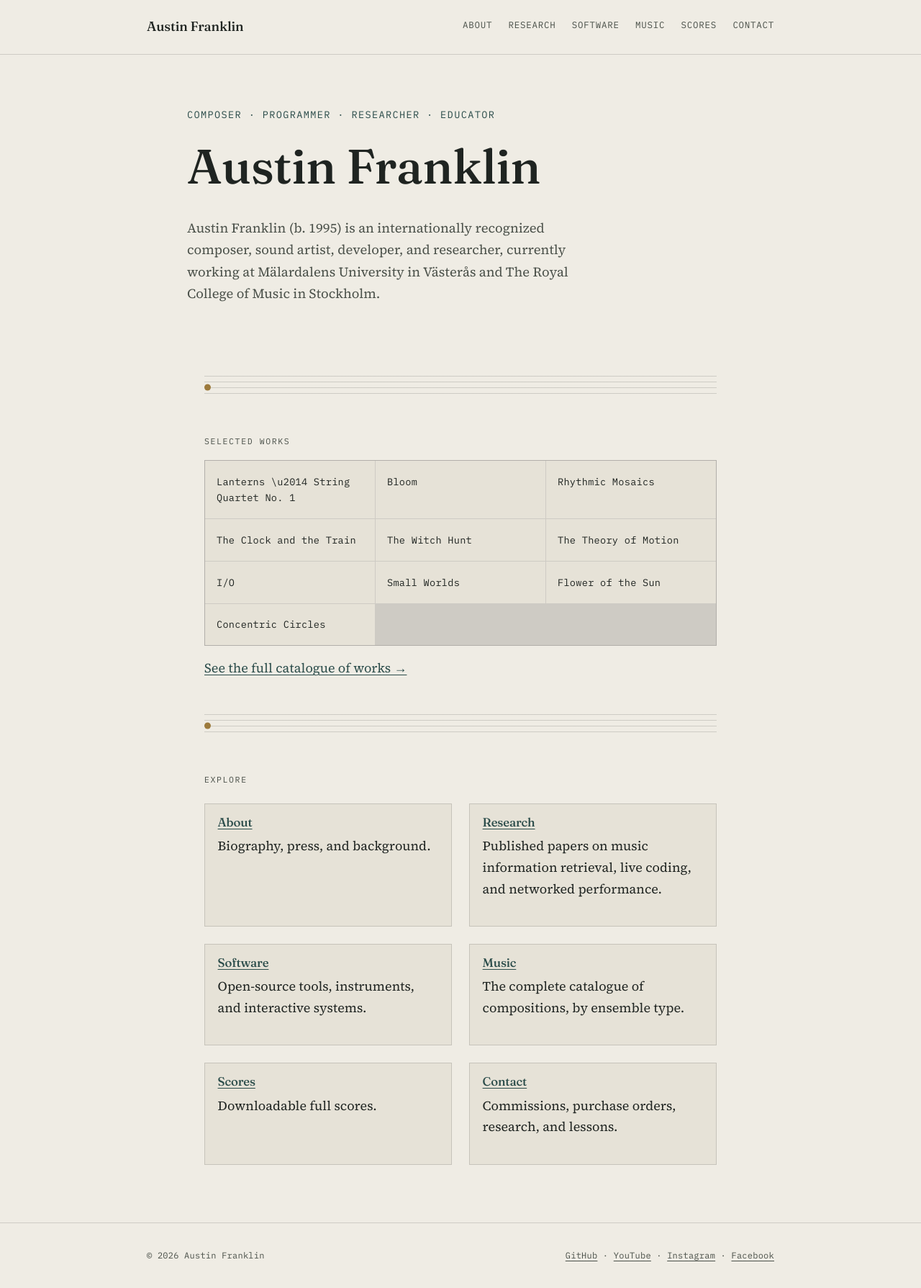
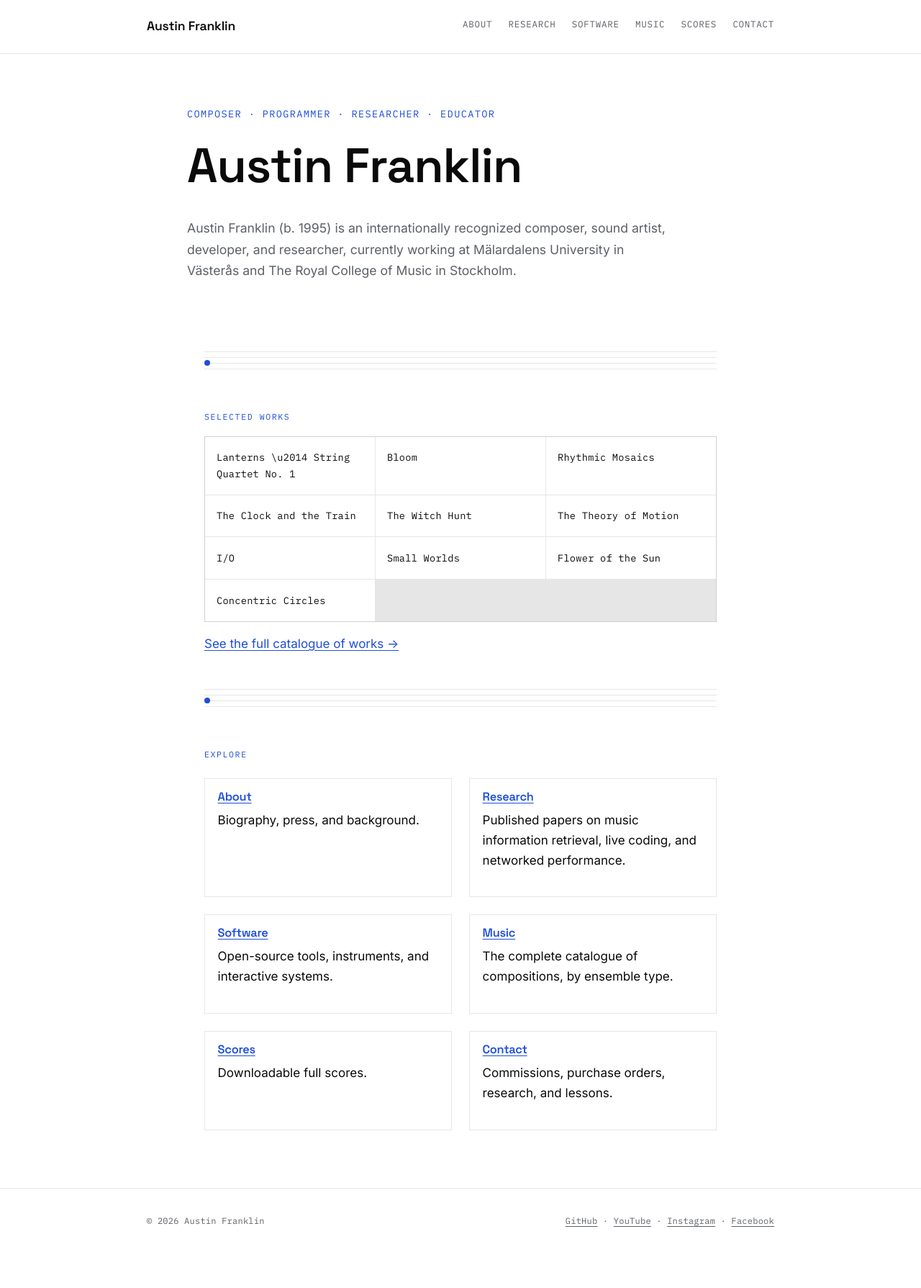
Before and after one commit to austinfranklin/austinfranklinmusic-site, a Jekyll site: the page built from index.html, in a window 1280 px wide. Shown: the whole page at 72% size. Built offline with Jekyll 4.4.1, drawn with Linux system fonts in a browser that asks for light colours; after the commit the page ends 1741 px from its top, so only the background shows below that.

Commit message:
update css

```diff
--- a/assets/css/style.css
+++ b/assets/css/style.css
@@ -1,18 +1,19 @@
 /* -----------------------------------------------------------
-   Austin Franklin \u2014 manuscript / engraved-plate design system
+   Austin Franklin \u2014 sleek black / white / blue design system
    ----------------------------------------------------------- */
 
-@import url('https://fonts.googleapis.com/css2?family=Fraunces:opsz,wght@9..144,300;9..144,400;9..144,500;9..144,600&family=Source+Serif+4:ital,wght@0,400;0,500;0,600;1,400&family=IBM+Plex+Mono:wght@400;500&display=swap');
+@import url('https://fonts.googleapis.com/css2?family=Space+Grotesk:wght@400;500;600;700&family=Inter:ital,wght@0,400;0,500;0,600;1,400&family=IBM+Plex+Mono:wght@400;500&display=swap');
 
 :root {
-  --paper: #efece4;
-  --paper-raised: #e6e2d7;
-  --ink: #1f2421;
-  --ink-soft: #4a5049;
-  --accent: #9c7a3c;      /* brass / gold-leaf */
-  --accent-teal: #2b4c4a; /* engraved ink-teal */
-  --line: rgba(31, 36, 33, 0.16);
-  --line-strong: rgba(31, 36, 33, 0.32);
+  --paper: #ffffff;
+  --paper-raised: #f5f6f7;
+  --ink: #0a0a0a;
+  --ink-soft: #5c6066;
+  --accent: #1d4ed8;       /* primary blue */
+  --accent-teal: #1d4ed8;  /* alias kept for backwards compatibility across pages */
+  --accent-soft: #3b6bf0;  /* hover / lighter blue */
+  --line: rgba(10, 10, 10, 0.10);
+  --line-strong: rgba(10, 10, 10, 0.26);
   --max: 760px;
   --max-wide: 920px;
 }
@@ -25,29 +26,30 @@ body {
   margin: 0;
   background: var(--paper);
   color: var(--ink);
-  font-family: "Source Serif 4", Georgia, serif;
-  font-size: 18px;
+  font-family: "Inter", -apple-system, BlinkMacSystemFont, "Segoe UI", sans-serif;
+  font-size: 17px;
   line-height: 1.65;
   -webkit-font-smoothing: antialiased;
 }
 
-::selection { background: var(--accent-teal); color: var(--paper); }
+::selection { background: var(--accent); color: var(--paper); }
 
 a {
-  color: var(--accent-teal);
+  color: var(--accent);
   text-decoration-thickness: 1px;
   text-underline-offset: 3px;
 }
-a:hover { color: var(--accent); }
+a:hover { color: var(--accent-soft); }
 
 img { max-width: 100%; display: block; }
 
 h1, h2, h3, h4 {
-  font-family: "Fraunces", Georgia, serif;
-  font-weight: 500;
-  line-height: 1.12;
-  letter-spacing: -0.01em;
+  font-family: "Space Grotesk", "Inter", sans-serif;
+  font-weight: 600;
+  line-height: 1.15;
+  letter-spacing: -0.015em;
   margin: 0 0 0.5em;
+  color: var(--ink);
 }
 
 .eyebrow {
@@ -55,7 +57,7 @@ h1, h2, h3, h4 {
   font-size: 0.72rem;
   letter-spacing: 0.14em;
   text-transform: uppercase;
-  color: var(--ink-soft);
+  color: var(--accent);
 }
 
 /* ---------- Staff-line signature element ---------- */
@@ -82,8 +84,8 @@ h1, h2, h3, h4 {
   position: absolute;
   left: 0;
   top: 50%;
-  width: 9px;
-  height: 9px;
+  width: 8px;
+  height: 8px;
   background: var(--accent);
   border-radius: 50%;
   transform: translateY(-50%);
@@ -106,9 +108,9 @@ header.site-header {
   gap: 1rem;
 }
 .site-header .brand {
-  font-family: "Fraunces", Georgia, serif;
-  font-weight: 500;
-  font-size: 1.15rem;
+  font-family: "Space Grotesk", sans-serif;
+  font-weight: 600;
+  font-size: 1.1rem;
   color: var(--ink);
   text-decoration: none;
   letter-spacing: -0.01em;
@@ -152,12 +154,12 @@ nav.primary-nav a.active {
   font-size: 0.85rem;
   letter-spacing: 0.1em;
   text-transform: uppercase;
-  color: var(--accent-teal);
+  color: var(--accent);
   margin-bottom: 1.4rem;
 }
 .hero p.lede {
   max-width: 60ch;
-  font-size: 1.15rem;
+  font-size: 1.1rem;
   color: var(--ink-soft);
 }
 
@@ -168,9 +170,9 @@ main { padding-bottom: 5rem; }
 
 section + section { margin-top: 2.5rem; }
 
-h2 { font-size: 1.5rem; margin-top: 2.6rem; }
-h3 { font-size: 1.15rem; margin-top: 1.8rem; color: var(--ink); }
-h4 { font-family: "Source Serif 4", serif; font-weight: 600; font-size: 1.05rem; margin-top: 1.4rem; }
+h2 { font-size: 1.45rem; margin-top: 2.6rem; }
+h3 { font-size: 1.1rem; margin-top: 1.8rem; color: var(--ink); }
+h4 { font-family: "Inter", sans-serif; font-weight: 600; font-size: 1.02rem; margin-top: 1.4rem; }
 
 ul, ol { padding-left: 1.3rem; }
 li { margin-bottom: 0.4rem; }
@@ -183,7 +185,7 @@ p { margin: 0 0 1.1rem; }
   text-transform: uppercase;
   font-size: 0.78rem;
   letter-spacing: 0.08em;
-  color: var(--accent-teal);
+  color: var(--accent);
   margin-top: 2.4rem;
 }
 .work-group ul { list-style: none; padding-left: 0; }
@@ -210,7 +212,7 @@ p { margin: 0 0 1.1rem; }
   margin: 1rem 0;
 }
 .featured-grid .tile {
-  background: var(--paper-raised);
+  background: var(--paper);
   padding: 1.1rem 1rem;
   font-family: "IBM Plex Mono", monospace;
   font-size: 0.85rem;
@@ -226,7 +228,7 @@ p { margin: 0 0 1.1rem; }
 }
 .card {
   border: 1px solid var(--line);
-  background: var(--paper-raised);
+  background: var(--paper);
 }
 .card .thumb {
   aspect-ratio: 16 / 10;
@@ -245,7 +247,7 @@ p { margin: 0 0 1.1rem; }
 }
 .card .thumb img { width: 100%; height: 100%; object-fit: cover; }
 .card .card-body { padding: 1rem 1.1rem 1.2rem; }
-.card h3 { margin-top: 0; font-size: 1.05rem; }
+.card h3 { margin-top: 0; font-size: 1.02rem; }
 
 /* ---------- Research entries ---------- */
 .paper {
@@ -288,12 +290,14 @@ p { margin: 0 0 1.1rem; }
   color: var(--ink);
   white-space: nowrap;
 }
-.download-row .btn:hover { border-color: var(--accent); color: var(--accent); }
+.download-row .btn:hover { border-color: var(--accent); color: var(--accent); background: var(--paper-raised); }
 
 /* ---------- Contact ---------- */
 .contact-block a.email {
-  font-family: "Fraunces", serif;
-  font-size: 1.3rem;
+  font-family: "Space Grotesk", sans-serif;
+  font-weight: 600;
+  font-size: 1.25rem;
+  color: var(--accent);
 }
 form.contact-form { margin-top: 2rem; }
 form.contact-form label {
@@ -308,13 +312,18 @@ form.contact-form label {
 form.contact-form input,
 form.contact-form textarea {
   width: 100%;
-  font-family: "Source Serif 4", serif;
+  font-family: "Inter", sans-serif;
   font-size: 1rem;
   background: var(--paper-raised);
   border: 1px solid var(--line-strong);
   padding: 0.65rem 0.75rem;
   margin-bottom: 1.2rem;
   color: var(--ink);
+}
+form.contact-form input:focus,
+form.contact-form textarea:focus {
+  outline: none;
+  border-color: var(--accent);
 }
 form.contact-form button {
   font-family: "IBM Plex Mono", monospace;
@@ -327,7 +336,7 @@ form.contact-form button {
   padding: 0.75rem 1.6rem;
   cursor: pointer;
 }
-form.contact-form button:hover { background: var(--accent-teal); }
+form.contact-form button:hover { background: var(--accent); }
 
 /* ---------- Image placeholder helper ---------- */
 .img-placeholder {
@@ -361,8 +370,9 @@ footer.site-footer .wrap-wide {
   gap: 0.8rem;
 }
 footer.site-footer a { color: var(--ink-soft); }
+footer.site-footer a:hover { color: var(--accent); }
 
 @media (max-width: 640px) {
-  body { font-size: 16.5px; }
+  body { font-size: 16px; }
   .site-header .wrap-wide { flex-direction: column; align-items: flex-start; }
 }
```
Also changed, not shown: README.md, 2 other files.
